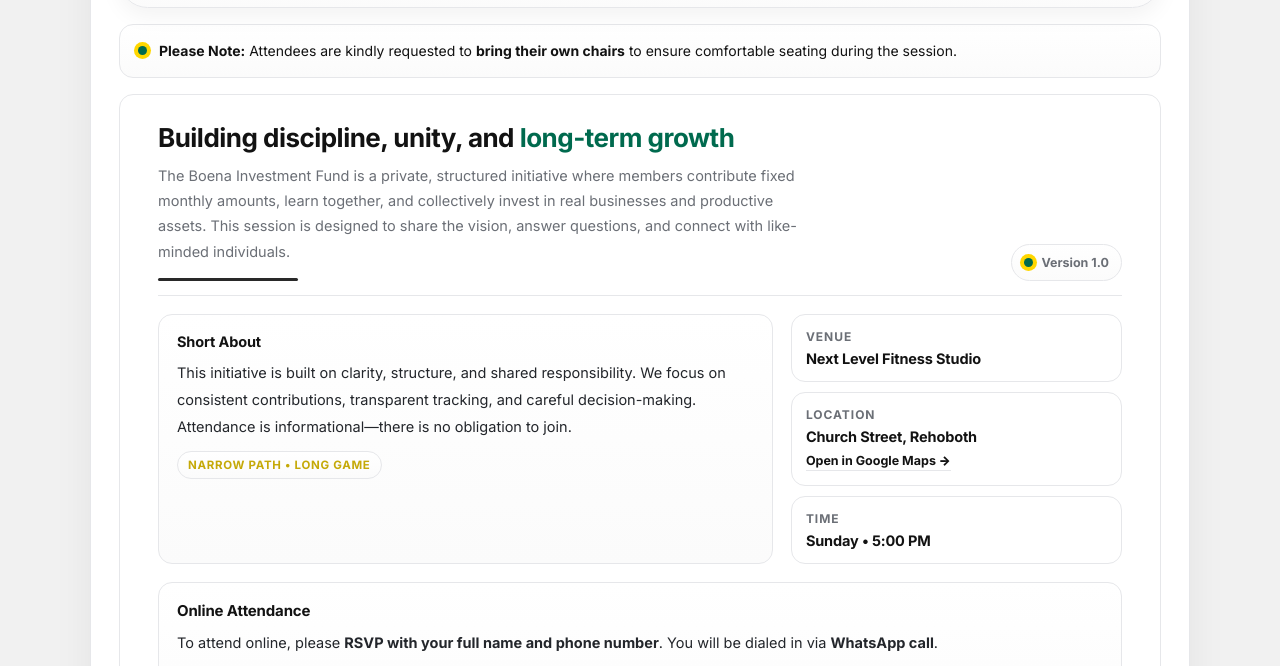
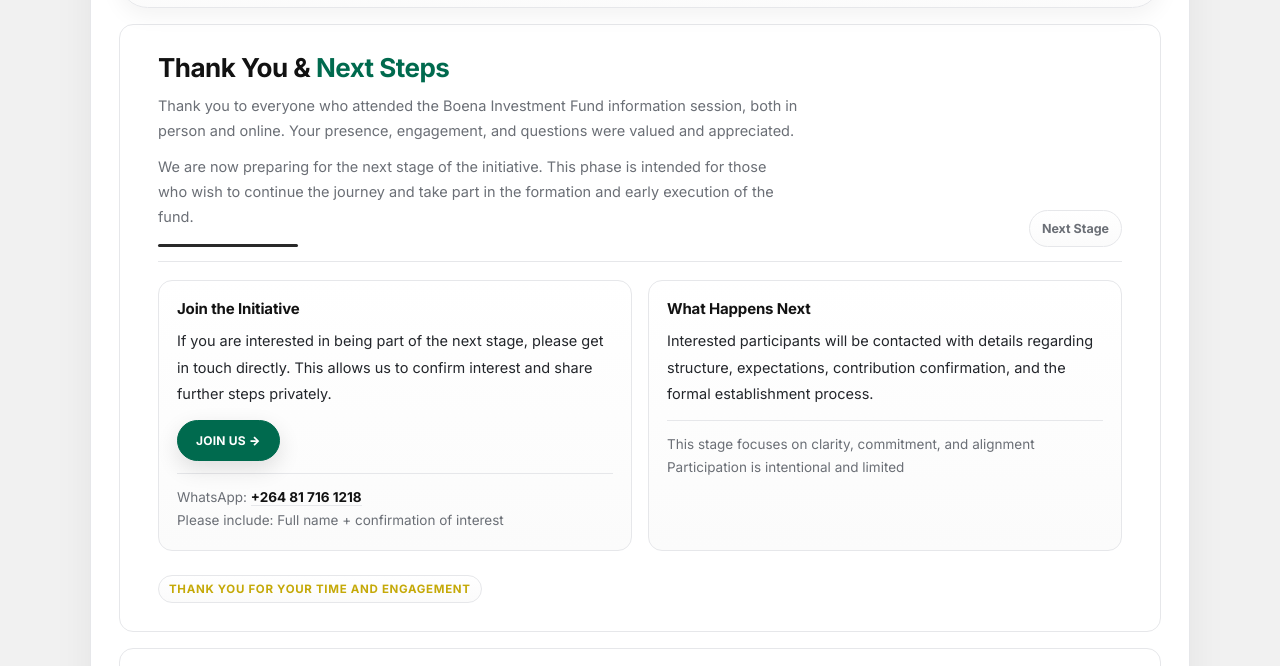
Before and after one commit to XpSysTech/brotherhood_Presentation_Event, a plain HTML site: page index.html in a window 1280 px wide. Shown: the part 134-800 px from the top of the page. Drawn offline with Linux system fonts and the light colour scheme.

Commit message:
Update thank you section and next steps for clarity and engagement

```diff
--- a/index.html
+++ b/index.html
@@ -734,6 +734,7 @@
         </div>
       </nav>
 
+      <!-- Bring Chairs to Meeting Banner
       <div style="
         margin:16px 0;
         padding:14px 18px;
@@ -749,83 +750,124 @@
           <strong>Please Note:</strong> Attendees are kindly requested to
           <strong>bring their own chairs</strong> to ensure comfortable seating during the session.
         </div>
-      </div>
+      </div> -->
 
-      <!-- SECTION 1: HERO -->
-      <section id="hero">
+      <!-- SECTION: THANK YOU & NEXT STEPS -->
+      <section id="next-steps">
         <div class="section-head">
           <div>
-            <h2 class="section-title">Building discipline, unity, and <span class="accent">long-term growth</span></h2>
+            <h2 class="section-title">
+              Thank You & <span class="accent">Next Steps</span>
+            </h2>
+
             <p class="section-sub">
-              The Boena Investment Fund is a private, structured initiative where members contribute fixed monthly
-              amounts,
-              learn together, and collectively invest in real businesses and productive assets. This session is designed
-              to share
-              the vision, answer questions, and connect with like-minded individuals.
+              Thank you to everyone who attended the Boena Investment Fund information session,
+              both in person and online. Your presence, engagement, and questions were valued and
+              appreciated.
             </p>
+
+            <p class="section-sub">
+              We are now preparing for the next stage of the initiative. This phase is intended for
+              those who wish to continue the journey and take part in the formation and early
+              execution of the fund.
+            </p>
+
             <div class="rule"></div>
           </div>
-          <div class="badge"><span class="dot" aria-hidden="true"></span> Version 1.0</div>
+
+          <div class="badge">Next Stage</div>
         </div>
 
-        <div class="hero-grid">
-          <div class="hero-card">
-            <h3>Short About</h3>
+        <div class="contact-grid">
+          <div class="contact-card">
+            <h3>Join the Initiative</h3>
             <p>
-              This initiative is built on clarity, structure, and shared responsibility. We focus on consistent
-              contributions,
-              transparent tracking, and careful decision-making. Attendance is informational—there is no obligation to
-              join.
+              If you are interested in being part of the next stage, please get in touch directly.
+              This allows us to confirm interest and share further steps privately.
             </p>
-            <span class="pill">Narrow path • long game</span>
+
+            <!-- CTA BUTTON -->
+            <a href="https://wa.me/264817161218?text=Hello%20Boena%20Investment%20Fund,%20my%20name%20is%20____.%20I%20attended%20the%20information%20session%20and%20I%20am%20interested%20in%20joining%20the%20initiative."
+              target="_blank" rel="noopener" style="
+              display:inline-flex;
+              align-items:center;
+              justify-content:center;
+              margin-top:12px;
+              padding:12px 18px;
+              border-radius:999px;
+              font-weight:900;
+              font-size:12px;
+              letter-spacing:.02em;
+              color:#ffffff;
+              background:#006A4E;
+              border:1px solid #006A4E;
+              text-decoration:none;
+              box-shadow:0 8px 22px rgba(0,0,0,.12);
+            ">
+              JOIN US →
+            </a>
+
+            <div class="line">
+              WhatsApp:
+              <a href="tel:+264817161218">+264&nbsp;81&nbsp;716&nbsp;1218</a><br />
+              Please include: Full name + confirmation of interest
+            </div>
+
           </div>
 
-          <div class="details">
-            <div class="detail">
-              <div class="label">Venue</div>
-              <div class="value">Next Level Fitness Studio</div>
-            </div>
-
-            <div class="detail">
-              <div class="label">Location</div>
-              <div class="value">Church Street, Rehoboth</div>
-              <a class="mini-link" href="https://maps.app.goo.gl/vYdAs9pE9qSdmcc1A" target="_blank" rel="noopener">
-                Open in Google Maps →
-              </a>
-            </div>
-
-            <div class="detail">
-              <div class="label">Time</div>
-              <div class="value">Sunday • 5:00 PM</div>
+          <div class="contact-card">
+            <h3>What Happens Next</h3>
+            <p>
+              Interested participants will be contacted with details regarding structure,
+              expectations, contribution confirmation, and the formal establishment process.
+            </p>
+            <div class="line">
+              This stage focuses on clarity, commitment, and alignment<br />
+              Participation is intentional and limited
             </div>
           </div>
         </div>
 
-        <div style="margin-top:18px;">
-          <div class="contact-card">
-            <h3>Online Attendance</h3>
+        <div style="margin-top:14px;">
+          <span class="pill">Thank you for your time and engagement</span>
+        </div>
+      </section>
 
-            <p>To attend online, please <strong>RSVP with your full name and phone number</strong>.
-              You will be dialed in via <strong>WhatsApp call</strong>.
+      <!-- SECTION 1: HERO -->
+      <!-- <section id="hero">
+        <div class="section-head">
+          <div>
+            <h2 class="section-title">
+              Building Character, Restoring Responsibility, and Creating
+              <span class="accent">Financial Freedom</span>
+            </h2>
+
+            <p class="section-sub">
+              The Boena Investment Fund is a values-driven collective focused on personal discipline,
+              character development, and long-term responsibility. We believe that strong individuals
+              build strong families, strong communities, and ultimately a healthier society.
             </p>
 
-            <div class="line">
-              Include: Name + Cellphone Number
-            </div>
+            <p class="section-sub">
+              This initiative exists to create a space where men commit to growth — financially,
+              mentally, and ethically. By saving consistently, investing wisely, and holding one
+              another accountable, we aim to break cycles of short-term thinking and replace them
+              with stability, capability, and independence.
+            </p>
 
-            <a class="mini-link" style="margin-top:10px; display:inline-flex; font-weight:900;"
-              href="https://wa.me/264817161218?text=Hello%20Boena%20Investment%20Fund%2C%20I%20would%20like%20to%20attend%20ONLINE%20for%20Sunday%20at%205%3A00%20PM.%0A%0AFull%20Name%3A%20____%0APhone%20Number%3A%20____"
-              target="_blank" rel="noopener">
-              RSVP for Online Attendance →
-            </a>
+            <p class="section-sub">
+              Our goal is not only capital accumulation, but the restoration of ownership, dignity,
+              and self-reliance. Financial freedom is treated as a tool — one that enables service,
+              leadership, and long-term contribution to society.
+            </p>
 
+            <div class="rule"></div>
           </div>
         </div>
-
-      </section>
+      </section> -->
 
       <!-- SECTION 2: MEETING AGENDA -->
-      <section id="agenda">
+      <!-- <section id="agenda">
         <div class="section-head">
           <div>
             <h2 class="section-title">Meeting <span class="accent">Agenda</span></h2>
@@ -895,7 +937,7 @@
             </div>
           </div>
         </div>
-      </section>
+      </section> -->
 
       <!-- SECTION 3: FAQ -->
       <section id="faq">
@@ -1282,43 +1324,52 @@
       <section id="contact">
         <div class="section-head">
           <div>
-            <h2 class="section-title">How to <span class="accent">Get in Touch</span></h2>
+            <h2 class="section-title">
+              Continue the <span class="accent">Conversation</span>
+            </h2>
             <p class="section-sub">
-              If you are interested in learning more or would like to attend future sessions, you are welcome to contact
-              us.
-              Please include your full name and indicate whether you prefer in-person or virtual participation.
+              Thank you to everyone who attended the information session, both in person and online.
+              We are now preparing for the next stage of the initiative and welcome messages from those
+              who would like to explore further involvement or understand the process ahead.
             </p>
             <div class="rule"></div>
           </div>
-          <div class="badge">Contact</div>
+          <div class="badge">Next Steps</div>
         </div>
 
         <div class="contact-grid">
           <div class="contact-card">
             <h3>WhatsApp / Call</h3>
-            <p>Reach out directly for questions, RSVP, or to request the virtual meeting link.</p>
+            <p>
+              If you are interested in being part of the next phase or would like clarity on the journey
+              ahead, please reach out directly.
+            </p>
             <div class="line">
-              Phone: <a href="tel:+264817161218">+264 81 716 1218</a> / <a href="tel:+264815732680">+264 81 573
-                2680</a><br />
+              Phone:
+              <a href="tel:+264817161218">+264&nbsp;81&nbsp;716&nbsp;1218</a> /
+              <a href="tel:+264815732680">+264&nbsp;81&nbsp;573&nbsp;2680</a><br />
               Hours: 08:00–20:00
             </div>
           </div>
 
           <div class="contact-card">
-            <h3>Questions Ahead of Time</h3>
-            <p>If you have questions you would like addressed during a meeting, send them ahead of time so we can
-              prepare clear responses.</p>
+            <h3>Expressions of Interest</h3>
+            <p>
+              To help us prepare responsibly, we ask interested individuals to introduce themselves
+              and clearly state their interest in joining the initiative.
+            </p>
             <div class="line">
               Preferred: WhatsApp message<br />
-              Include: Name + question + topic
+              Please include: Full name + brief note of interest
             </div>
           </div>
         </div>
 
         <div style="margin-top:14px;">
-          <span class="pill">Attendance is informational • No obligation</span>
+          <span class="pill">Next stage • Intentional participation</span>
         </div>
       </section>
+
 
       <footer class="footer" role="contentinfo" style="flex-direction:column; align-items:flex-start;">
         <div style="width:100%; display:flex; justify-content:space-between; align-items:center; gap:16px;">
```
